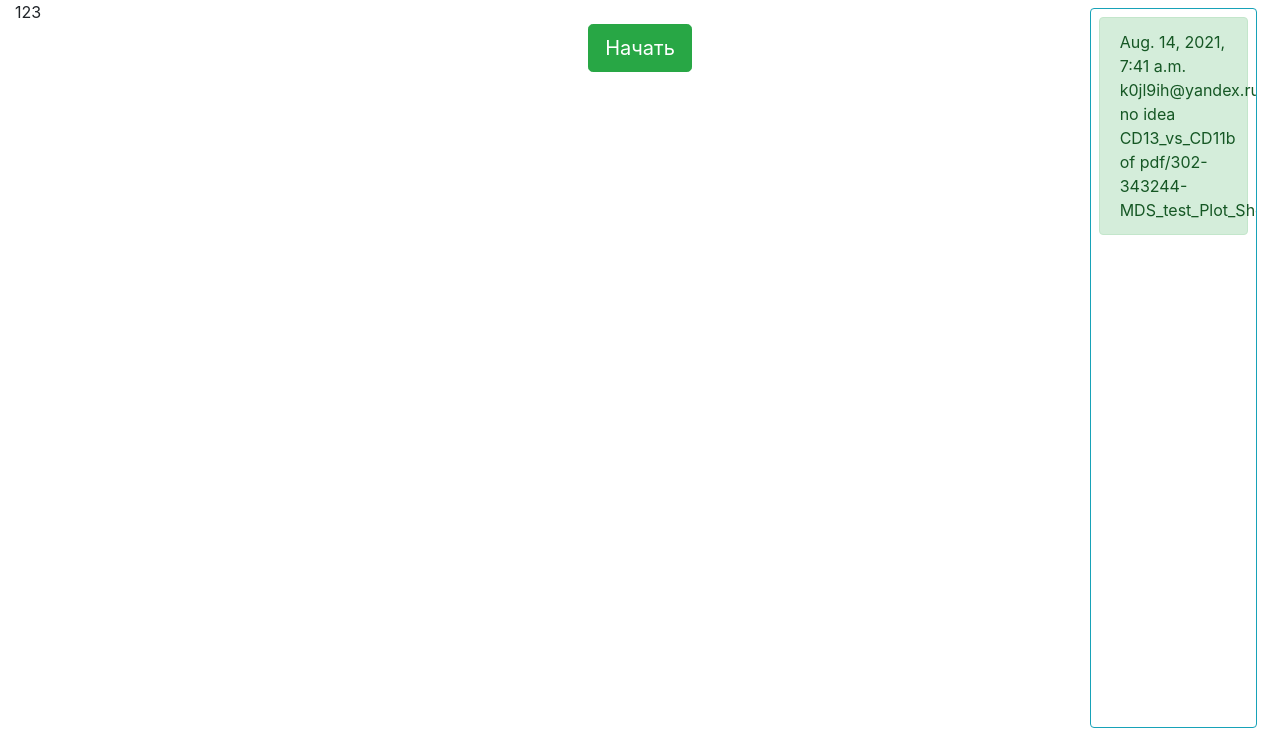
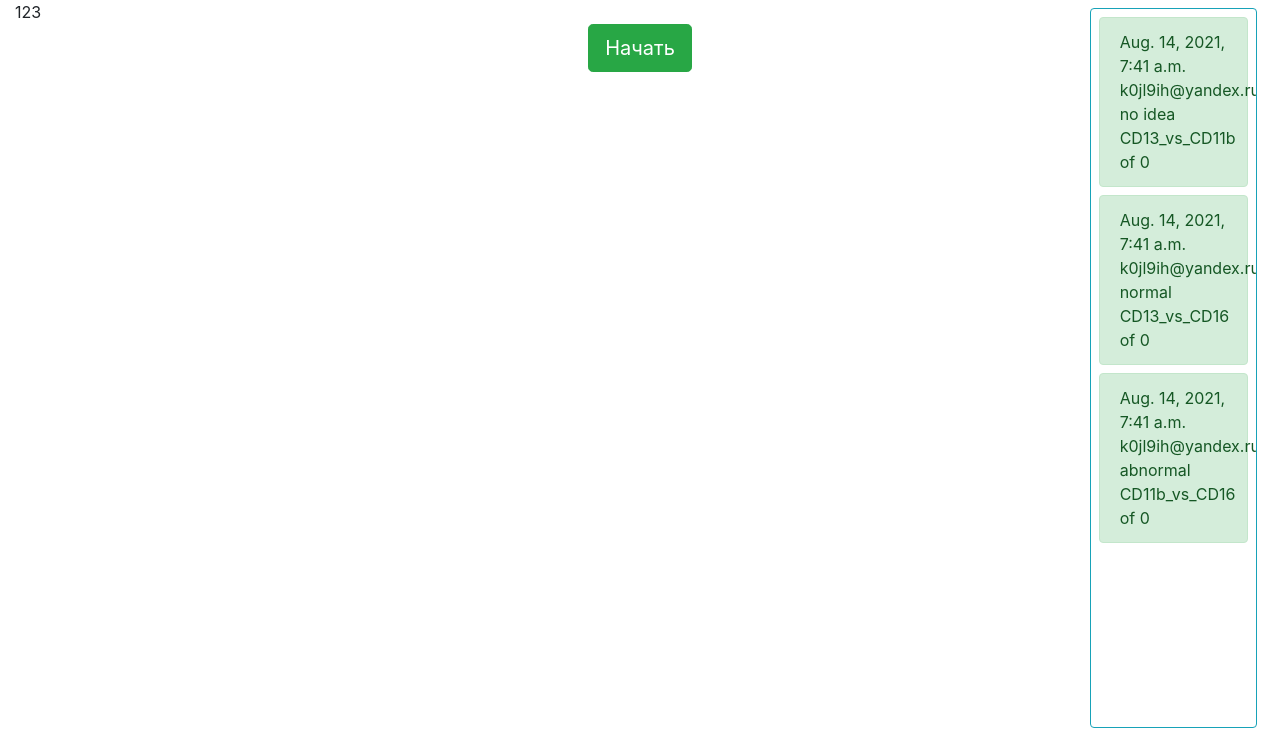
Before and after one commit to fre3zz/mds_check, a Django app: page / in a window 1280 px wide. Shown: the part 76-812 px from the top of the page. Run offline with Django 3.2, Linux system fonts and the light colour scheme; data comes from the database, SQL or seed files in the repository; some libraries are stand-ins or nearby versions.

Commit message:
before case view

```diff
--- a/mdscheck/models.py
+++ b/mdscheck/models.py
@@ -38,6 +38,9 @@ class MdsModel(models.Model):
     is_donor = models.BooleanField(default=False, choices=IS_DONOR)
     number = models.IntegerField(default=0)
 
+    class Meta:
+        ordering = ['-number']
+
     def __str__(self):
         return self.pdf_file.name
 
--- a/mdscheck/templates/mdscheck/casesearch.html
+++ b/mdscheck/templates/mdscheck/casesearch.html
@@ -9,8 +9,8 @@
     {% if cases %}
         <div class="container">
     <div class="row justify-content-center">
-        <div class="mt-4">
-            <h1>Есть такие кейсы</h1>
+        <div class="mt-4" align="center">
+            <h1>Есть такие кейсы:</h1>
             {% for case in cases %}
                 <a href="{% url 'mds_check:mds_case' case.id %}" class="col-1">{{ case.number }}</a>
             {% endfor %}
--- a/mdscheck/templates/mdscheck/index.html
+++ b/mdscheck/templates/mdscheck/index.html
@@ -6,12 +6,15 @@
 {% endblock %}
 {% block comments %}
     <div class="overflow-auto m-2 border border-info rounded", style="height: 90vh">
-    <div class="alert alert-success m-2" role="alert">
-        <p class="m-0">{{ decisions.posted_date }}</p>
-        <p class="m-0">{{ decisions.responder_email }}</p>
-        <p class="m-0">{{ decisions.get_decision_display }}</p>
-        <p class="m-0">{{ decisions.image.get_name_display }} of {{ decisions.image.case }}</p>
+
+        {% for decision in decisions %}
+            <div class="alert alert-success m-2" role="alert">
+        <p class="m-0">{{ decision.posted_date }}</p>
+        <p class="m-0">{{ decision.responder_email }}</p>
+        <p class="m-0">{{ decision.get_decision_display }}</p>
+        <p class="m-0">{{ decision.image.get_name_display }} of {{ decision.image.case.number }}</p>
+            </div>
+        {% endfor %}
 
     </div>
-    </div>
 {% endblock %}
--- a/mdscheck/views.py
+++ b/mdscheck/views.py
@@ -14,7 +14,7 @@ from .models import Images, MdsModel, Decision
 class IndexView(View):
 
     def get(self, request):
-        decisions = Decision.objects.all().first()
+        decisions = Decision.objects.all().order_by('posted_date')[:30]
         context = {'decisions': decisions}
         return render(request, template_name='mdscheck/index.html', context=context)
 
@@ -134,7 +134,7 @@ class SearchView(View):
                 case = MdsModel.objects.get(number=number)
                 return redirect(reverse('mds_check:mds_case', kwargs={'case_pk': int(case.id)}))
             except (MdsModel.DoesNotExist, MdsModel.MultipleObjectsReturned):
-                context = {'cases': MdsModel.objects.order_by()}
+                context = {'cases': MdsModel.objects.all().order_by('number')}
         context['search_form'] = search_form
         return render(request, template_name=self.template, context=context)
 
```
